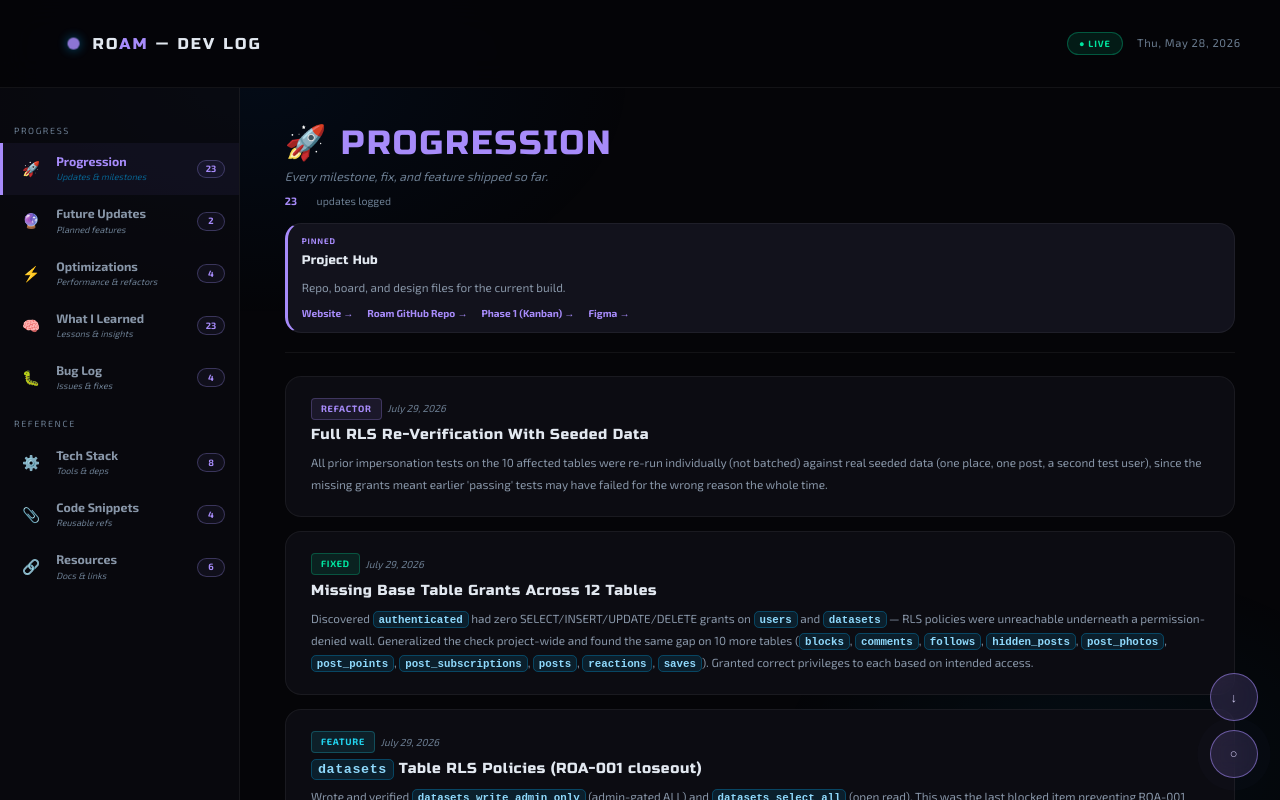
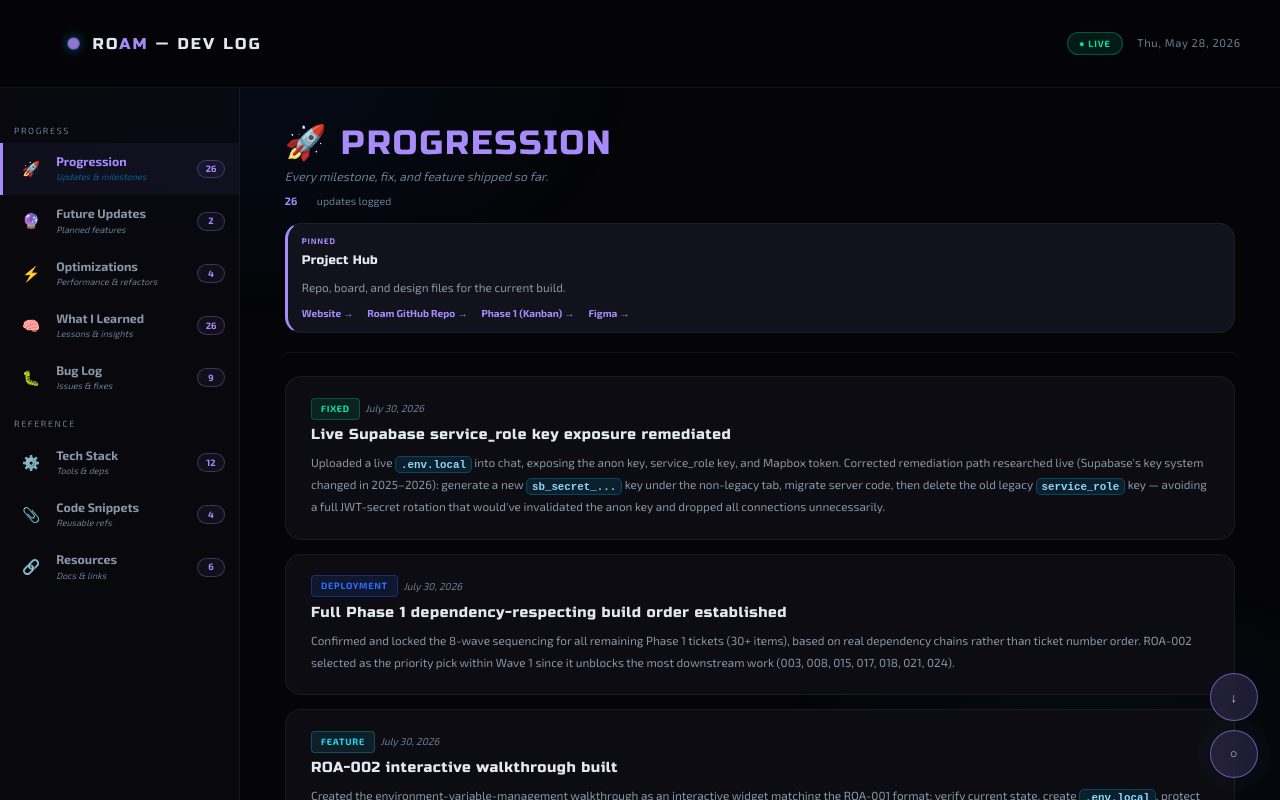
Before and after one commit to NomadCode33/roam, a Next.js app: page /dev-log in a window 1280 px wide. Built offline with nearby package versions, Linux system fonts and the light colour scheme.

Commit message:
added more updates to my dev log

```diff
--- a/app/dev-log/page.jsx
+++ b/app/dev-log/page.jsx
@@ -371,6 +371,27 @@ const DATA = {
   // Fields per entry: id, date, title, body (string/array), tag/tags (optional)
   progression: [
     {
+      id: 26,
+      date: "July 30, 2026",
+      title: "Live Supabase service\\_role key exposure remediated",
+      body: "Uploaded a live `.env.local` into chat, exposing the anon key, service_role key, and Mapbox token. Corrected remediation path researched live (Supabase's key system changed in 2025–2026): generate a new `sb_secret_...` key under the non-legacy tab, migrate server code, then delete the old legacy `service_role` key — avoiding a full JWT-secret rotation that would've invalidated the anon key and dropped all connections unnecessarily.",
+      tag: "fixed",
+    },
+    {
+      id: 25,
+      date: "July 30, 2026",
+      title: "Full Phase 1 dependency-respecting build order established",
+      body: "Confirmed and locked the 8-wave sequencing for all remaining Phase 1 tickets (30+ items), based on real dependency chains rather than ticket number order. ROA-002 selected as the priority pick within Wave 1 since it unblocks the most downstream work (003, 008, 015, 017, 018, 021, 024).",
+      tag: "deployment",
+    },
+    {
+      id: 24,
+      date: "July 30, 2026",
+      title: "ROA-002 interactive walkthrough built",
+      body: "Created the environment-variable-management walkthrough as an interactive widget matching the ROA-001 format: verify current state, create `.env.local`, protect it via `.gitignore`/`.env.example`, test, Done-When checklist, and sendPrompt buttons routing to the next tickets.",
+      tag: "feature",
+    },
+    {
       id: 23,
       date: "July 29, 2026",
       title: "Full RLS Re-Verification With Seeded Data",
@@ -730,8 +751,10 @@ optimize: [
     { id: 20, topic: "Multiple RLS Policies for the Same Command Are OR'd Together", body: "If two UPDATE policies apply to the same row, a user's write succeeds if it satisfies *either* one. A narrowly-written restrictive policy provides zero real protection if an older, more permissive policy covering the same action is still active on the table." },
     { id: 21, topic: "Table-Level GRANTs and Row-Level Security Are Two Separate Gates", body: "Enabling RLS and writing correct policies means nothing if the underlying Postgres role (`authenticated`) was never granted base SELECT/INSERT/UPDATE/DELETE privileges on the table. A request denied at the grant layer produces the same `42501` error code as one denied by an RLS policy — the only way to tell them apart is reading the exact error text (`permission denied for table X` vs. `new row violates row-level security policy for table X`) or checking `information_schema.role_table_grants` directly." },
     { id: 22, topic: "`auth.users` and `public.users` Are Not Automatically Linked", body: "Supabase Auth creating a row in `auth.users` on signup does not create a corresponding row in a custom `public.users` profile table. That link has to be built explicitly, usually via a Postgres trigger. Without it, an authenticated user with no profile row will fail every join that assumes one exists." },
-    { id: 22, topic: "A 'Success' Result Only Proves What You Actually Isolated and Watched", body: "Running several test statements in one batched script means an error partway through can hide or overwrite the result of an earlier statement in the same output panel. A clean-looking result at the end of a multi-statement script is not proof every individual statement inside it behaved as expected. Only isolated, one-at-a-time execution gives that proof." },
-
+    { id: 23, topic: "A 'Success' Result Only Proves What You Actually Isolated and Watched", body: "Running several test statements in one batched script means an error partway through can hide or overwrite the result of an earlier statement in the same output panel. A clean-looking result at the end of a multi-statement script is not proof every individual statement inside it behaved as expected. Only isolated, one-at-a-time execution gives that proof." },
+    { id: 24, topic: "Legacy vs. new Supabase key systems are not interchangeable in how they rotate", body: "The old JWT-based `service_role`/`anon` pair shares one signing secret. Rotating it invalidates both keys and restarts the project, killing connections. The newer `sb_publishable_...` / `sb_secret_...` keys are independently revocable, so a single leaked key can be replaced without touching anything else." },
+    { id: 25, topic: "Table-level grants and RLS policies are separate failure layers", body: "A `42501` permission error can mean either 'RLS correctly blocked this' or 'the grant doesn't exist and RLS was never reached'. From prior sessions, I discovered 10+ tables where grants were silently missing despite policies appearing to pass tests." },
+    { id: 26, topic: "A flagged-items backlog is a set of tripwires, not a parallel task queue", body: "Every flag in the tracking doc is gated behind a ticket that doesn't exist yet (auth, block/unblock feature, post creation). Checking it for 'what can I do right now' independent of active ticket work produces false leads." },
     //{ id: 10, topic: "", body: "" },
   ],
 
@@ -741,7 +764,7 @@ optimize: [
   /*
     {
       id: 2,
-      title: "nodemon/node scripts swapped in package.json",
+      title: "",
       status: "fixed",
       date: "Mar 25, 2026",
       body: [
@@ -752,6 +775,56 @@ optimize: [
   */
   bugs: [
     {
+      id: 9,
+      title: "",
+      status: "fixed",
+      date: "July 31, 2026",
+      body: [
+        "**Symptom:** ",
+        "",
+      ]
+    },
+    {
+      id: 8,
+      title: "Same Missing-Grant Pattern Found on 10 Additional Tables",
+      status: "fixed",
+      date: "July 29, 2026",
+      body: [
+        "**Symptom:** the `users`/`datasets` grant gap raised the question of whether other tables had the same issue. Root cause: a project-wide `information_schema.role_table_grants` query confirmed `blocks`, `comments`, `follows`, `hidden_posts`, `post_photos`, `post_points`, `post_subscriptions`, `posts`, `reactions`, and `saves` all had the identical gap. Which meant that prior sessions' 'passed' RLS tests on these tables may never have reached the policy layer at all.",
+        "**Fix:** granted correct privileges per table (full CRUD for owned-content tables, SELECT-only for `notifications` and `places` per existing product decisions), then re-verified every table's ownership boundaries individually with real seeded data.",
+      ]
+    },
+    {
+      id: 7,
+      title: "`42501: permission denied for table users` During RLS Testing",
+      status: "fixed",
+      date: "July 29, 2026",
+      body: [
+        "**Symptom:** an impersonation test expected to be blocked by RLS instead failed with a raw permission error before RLS logic ever ran. Root cause: the `authenticated` Postgres role had never been granted base SELECT/UPDATE privileges on `users`, only `TRIGGER`, `REFERENCES`, and `TRUNCATE` were present.",
+        "**Fix:** ran `GRANT SELECT, UPDATE ON public.users TO authenticated;`, re-tested, and confirmed the failure then correctly came from RLS instead.",
+      ]
+    },
+    {
+      id: 6,
+      title: "Client-Side Self-Promotion to Admin Was Possible",
+      status: "fixed",
+      date: "July 29, 2026",
+      body: [
+        "**Symptom:** a correctly-written role-protection policy (`users_update_own_not_role`) existed, but self-promotion should have been tested as still open. Root cause: an older, unrestricted UPDATE policy (`users_update_own`) was still active on the same table, and Postgres OR's all applicable policies together. The permissive one silently overrode the restrictive one.",
+        "**Fix:** dropped `users_update_own`, leaving only the role-protected policy.",
+      ]
+    },
+    {
+      id: 5,
+      title: "Duplicate `users.role` CHECK Constraint Blocking `moderator`",
+      status: "fixed",
+      date: "July 29, 2026",
+      body: [
+        "**Symptom:** adding `'moderator'` to the role constraint appeared to succeed, but a second, older constraint (`users_role_values`, two-value only) was still silently active on the same column. Root cause: Postgres enforces all CHECK constraints on a column at once — the older one was never dropped when the newer one was added in an earlier session.",
+        "**Fix:** identified both constraints via `pg_constraint`, dropped `users_role_values`, kept `users_role_check`.",
+      ]
+    },
+    {
       id: 4,
       title: "datasets policy: assumed is_admin column that doesn't exist",
       status: "fixed",
@@ -763,7 +836,7 @@ optimize: [
     },
     {
       id: 3,
-      title: "notifications: wrong column name (recipient_id vs user_id)",
+      title: "notifications: wrong column name (recipient\\_id vs user\\_id)",
       status: "fixed",
       date: "July 28, 2026",
       body: [
@@ -799,10 +872,14 @@ optimize: [
     { id: 2, name: "Next.js",      icon: "🔼", version: "^16.2.12",  role: "Full-stack React framework" },
     { id: 3, name: "Tailwind v4",  icon: "🎨", version: "^4.2.4",    role: "Utility-first styling" },
     { id: 4, name: "Mapbox GL JS", icon: "📍", version: "^3.28.1",   role: "Interactive client-side maps" },
-    { id: 5, name: "Supabase",     icon: "⚡", version: "^2.112.2",   role: "Backend-as-a-Service (BaaS)" },
-    { id: 6, name: "PostgreSQL",   icon: "🐘", version: "^18.4.0",   role: "Relational database engine" },
-    { id: 7, name: "PostGIS",      icon: "🗺️", version: "^3.3.7",    role: "Spatial database extension" },
-    { id: 8, name: "Vercel",       icon: "☁️", version: "Hosting",   role: "Deployment platform" },
+    { id: 5, name: "react-map-gl",      icon: "🗺️", version: "^8.1.1",    role: "React wrapper for Mapbox GL" },
+    { id: 6, name: "Turf.js",           icon: "📐", version: "^7.3.5",    role: "Client-side geospatial analysis" },
+    { id: 7, name: "shadcn/ui",         icon: "🧩", version: "4.16.x",   role: "Accessible unstyled components" },
+    { id: 8, name: "TanStack Query",    icon: "🔄", version: "^5.100.6",   role: "Client-side state & caching" },
+    { id: 9, name: "Supabase",     icon: "⚡", version: "^2.112.2",   role: "Backend-as-a-Service (BaaS)" },
+    { id: 10, name: "PostgreSQL",   icon: "🐘", version: "^18.4.0",   role: "Relational database engine" },
+    { id: 11, name: "PostGIS",      icon: "🗺️", version: "^3.3.7",    role: "Spatial database extension" },
+    { id: 12, name: "Vercel",       icon: "☁️", version: "Hosting",   role: "Deployment platform" },
 
     // { id: 6, name: "MongoDB",      icon: "🍃", version: "Atlas",    role: "NoSQL database" },
   ],
```
